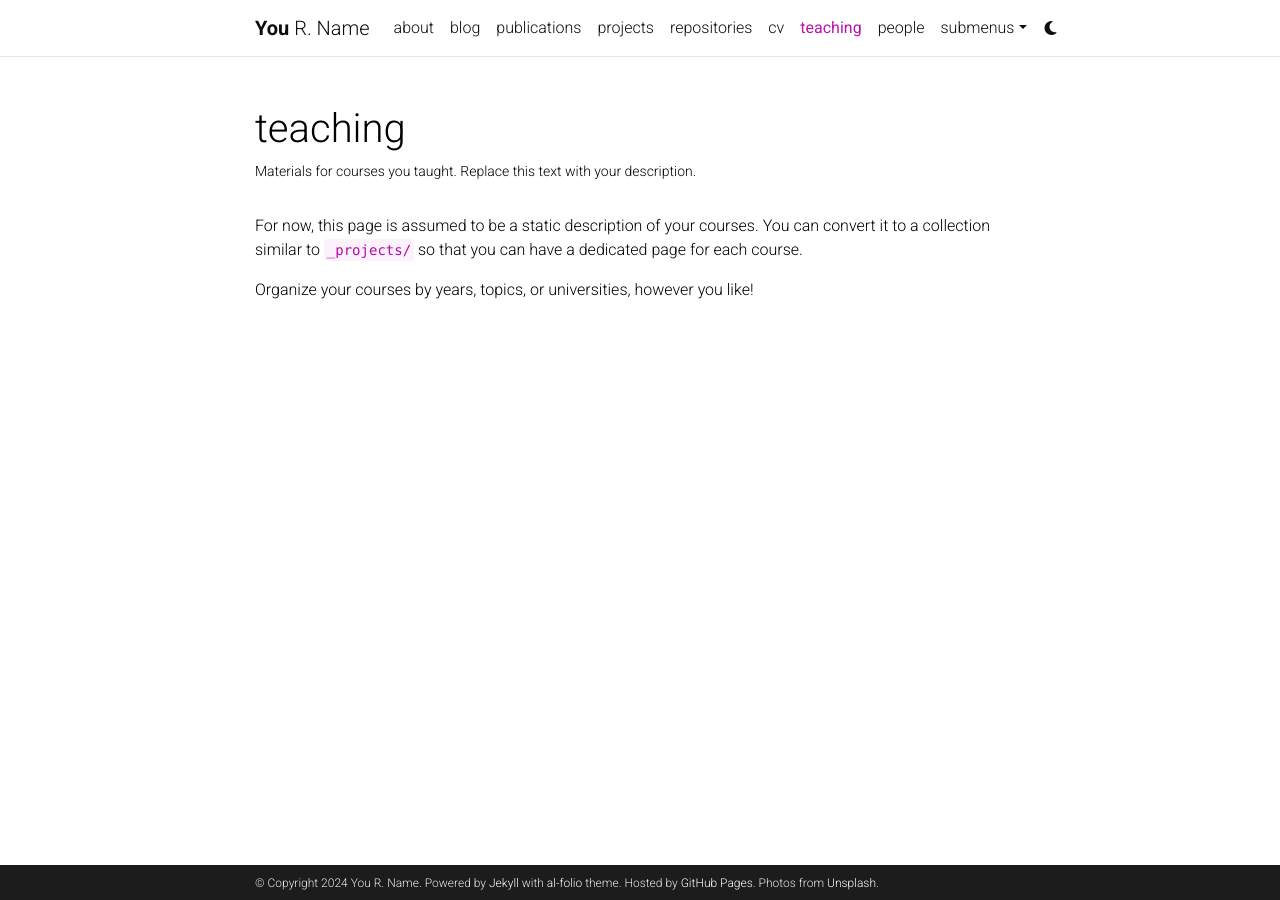
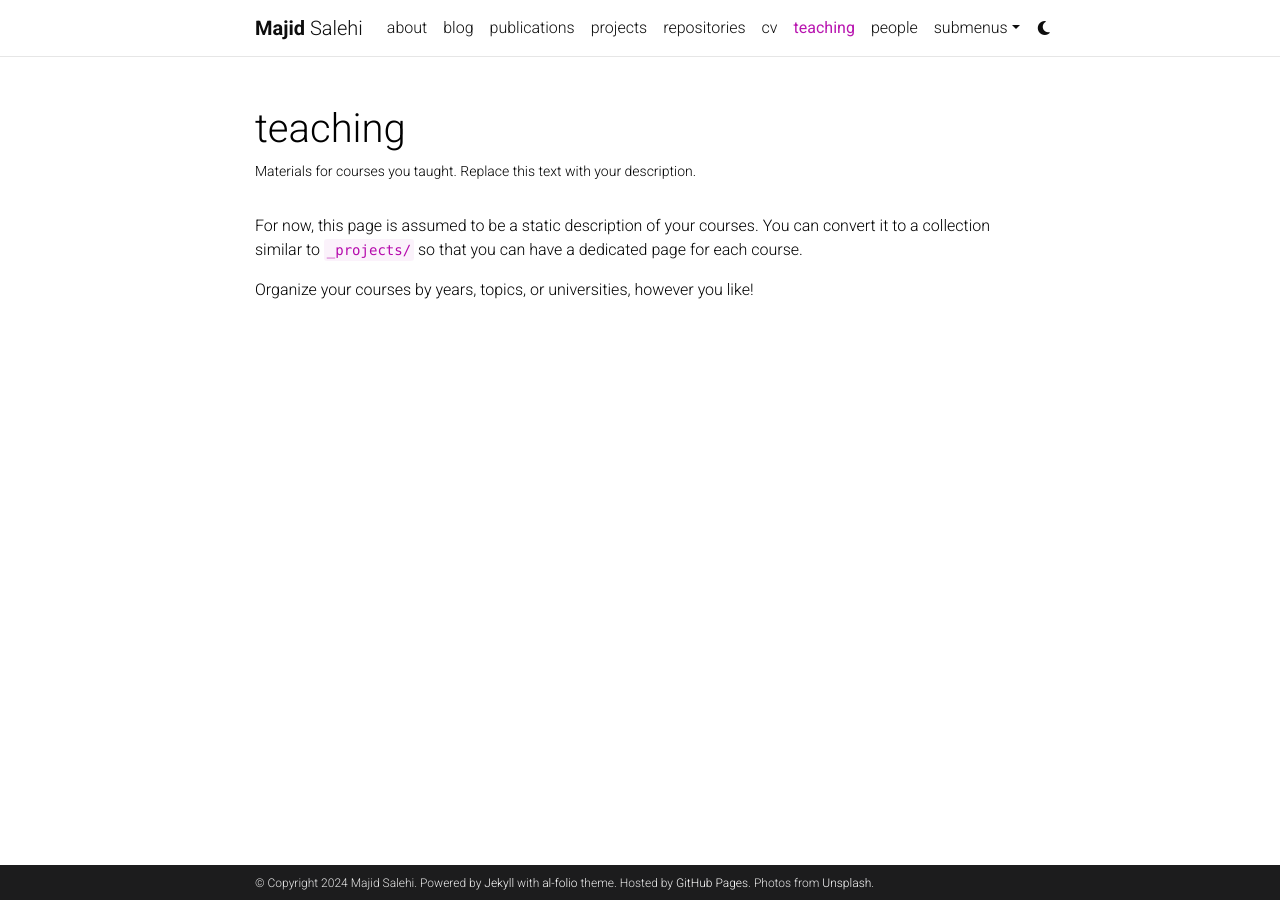
Before and after one commit to pwnforce/pwnforce.github.io, a Jekyll site: the page built from _pages/teaching.md, in a window 1280 px wide. Built offline with Jekyll 4.4.1, drawn with Linux system fonts in a browser that asks for light colours; comment, search, counter and statistics services are not loaded; a style sheet for code colours, icons or effects is not loaded.

```diff
--- a/_config.yml
+++ b/_config.yml
@@ -3,10 +3,10 @@
 # -----------------------------------------------------------------------------
 
 title: blank # the website title (if blank, full name will be used instead)
-first_name: You
-middle_name: R.
-last_name: Name
-email: you@example.com
+first_name: Majid
+middle_name:
+last_name: Salehi
+email: majid.salehi@nokia-bell-labs.com
 description: > # the ">" symbol means to ignore newlines until "footer_text:"
   A simple, whitespace theme for academics. Based on [*folio](https://github.com/bogoli/-folio) design.
 footer_text: >
@@ -28,8 +28,8 @@
 # -----------------------------------------------------------------------------
 
 # repo color theme
-repo_theme_light: default       # https://github.com/anuraghazra/github-readme-stats/blob/master/themes/README.md
-repo_theme_dark: dark           # https://github.com/anuraghazra/github-readme-stats/blob/master/themes/README.md
+repo_theme_light:        # https://github.com/anuraghazra/github-readme-stats/blob/master/themes/README.md
+repo_theme_dark: default           # https://github.com/anuraghazra/github-readme-stats/blob/master/themes/README.md
 repo_trophies:
   enabled: true
   theme_light: flat    # https://github.com/ryo-ma/github-profile-trophy
```
